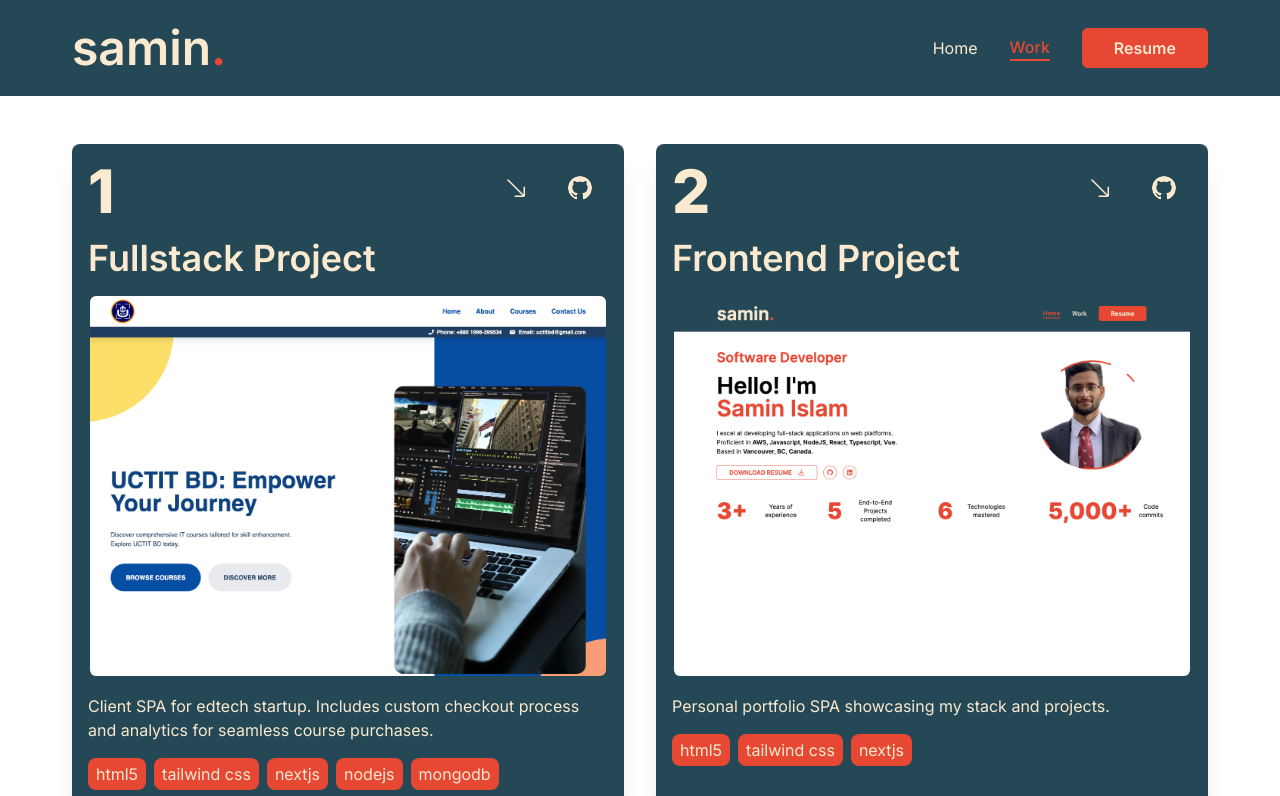
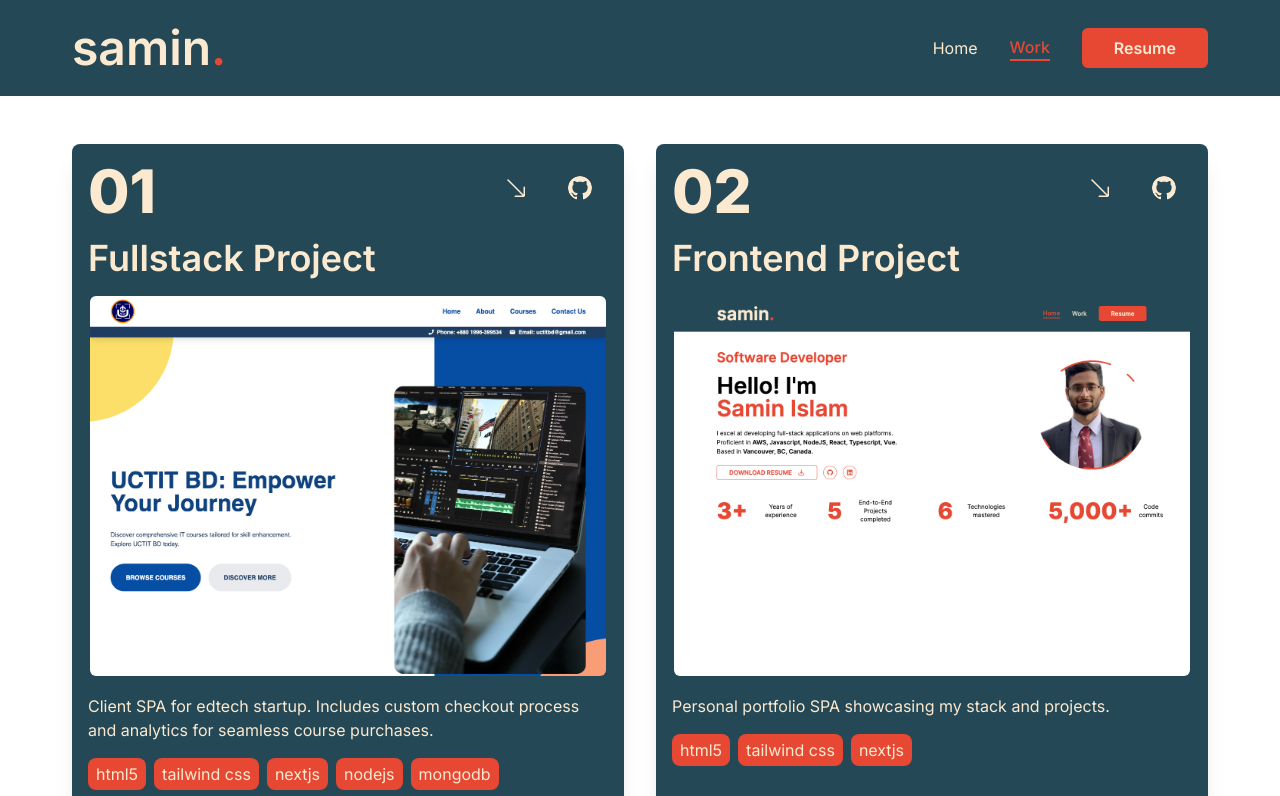
Before and after one commit to saminsss/portfolio, a Next.js app: page /work in a window 1280 px wide. Shown: the top 796 px of the page. Built offline with nearby package versions, Linux system fonts and the light colour scheme.

Commit message:
adjust work

```diff
--- a/src/app/work/page.tsx
+++ b/src/app/work/page.tsx
@@ -57,7 +57,7 @@ const Work = () => {
             className="h-full flex flex-col justify-start gap-4 bg-primary p-4 text-quaternary rounded-lg group shadow-xl group">
             <div className="w-full flex justify-between items-center">
               <h2 className="font-extrabold text-quaternary capitalize group-hover:text-secondary transition-all duration-200">
-                {work.num}
+                {String(work.num).padStart(2, '0')}
               </h2>
               <div className="flex gap-2">
                 {work.live && (
@@ -105,7 +105,7 @@ const Work = () => {
             <ul className="flex gap-2 lowercase">
               {work.stack.map((skill) => (
                 <li
-                  key={`${work.live}${skill}`}
+                  key={`${work.github}${skill}`}
                   className="bg-secondary py-1 px-2 rounded-lg text-ellipsis max-w-fit overflow-hidden whitespace-nowrap text-quaternary hover:bg-tertiary hover:-translate-y-1 transition-all duration-200">
                   {skill}
                 </li>
```
